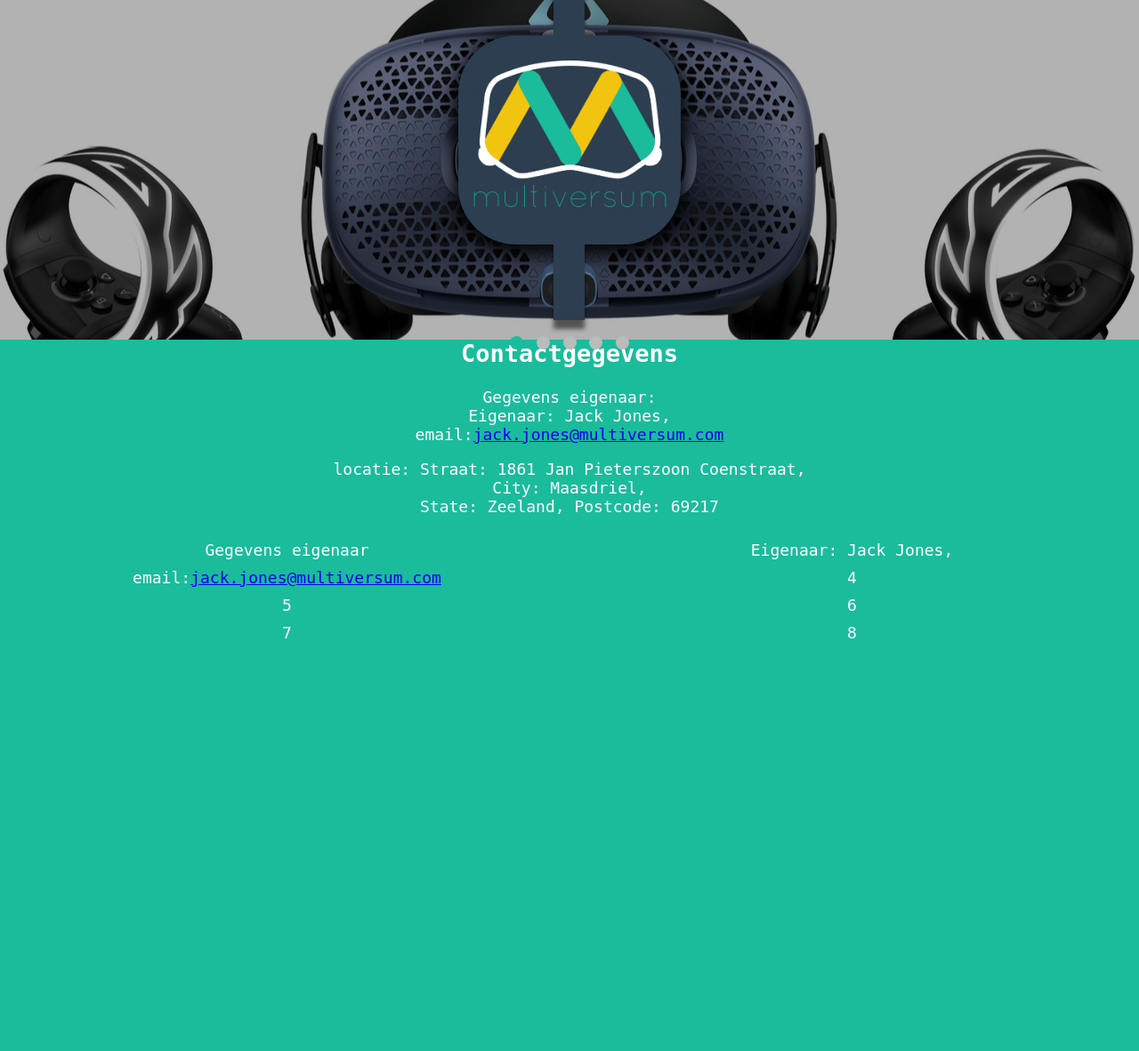
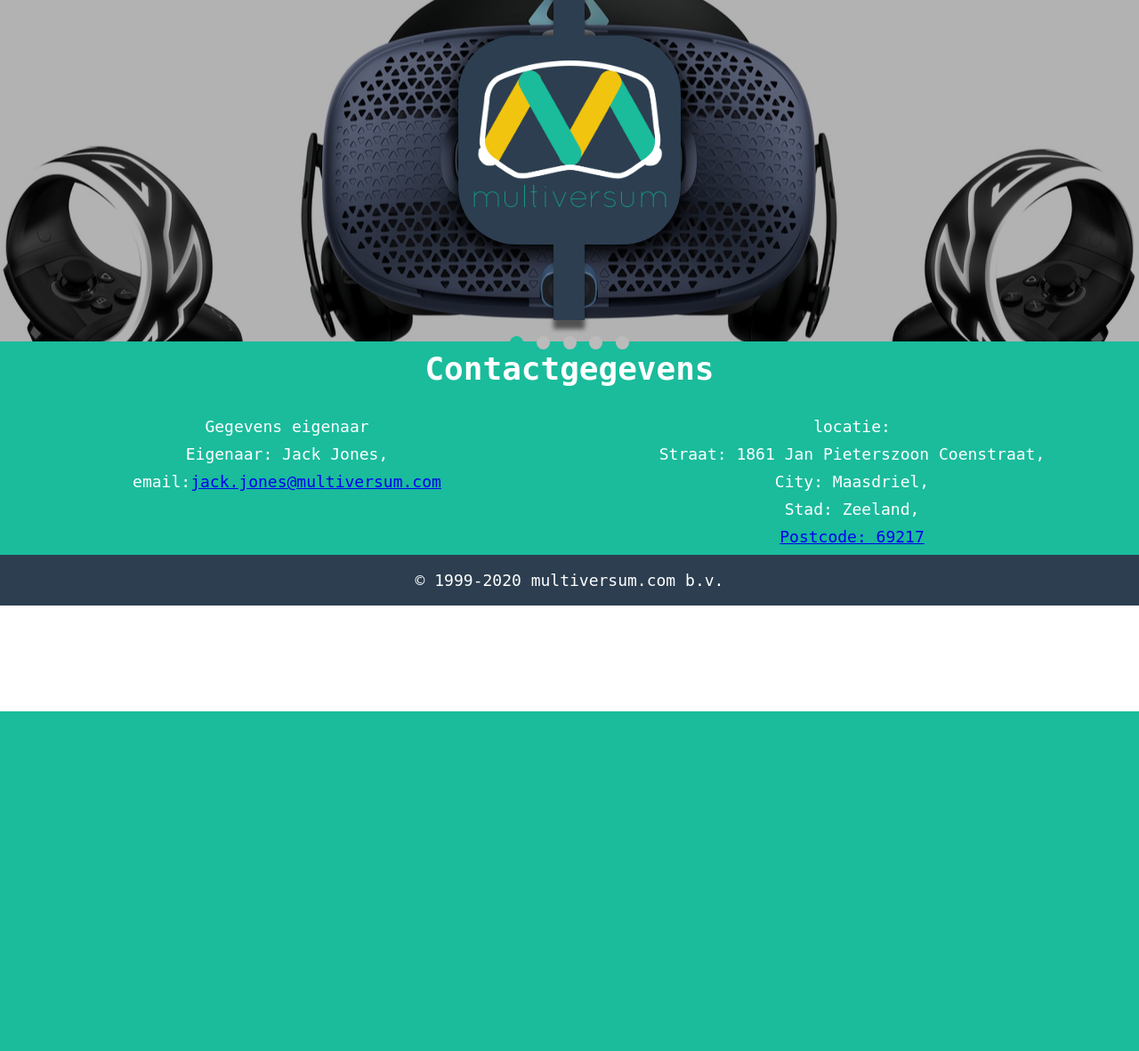
Before and after one commit to wesleyvliet/multiversum, a PHP site: template views/Contact.php in a window 1280 px wide. Shown: the whole page at 89% size. After the commit the page ends 800 px from the top, so only its background shows below. Run offline with PHP 8.4, Linux system fonts and the light colour scheme; the template is opened without the code that fills it, so the values that code supplies are empty.

Commit message:
update contact

```diff
--- a/views/Contact.php
+++ b/views/Contact.php
@@ -1,32 +1,21 @@
 
     <span>
-    <div class="wrapper">
-        <h2 id="title">Contactgegevens</h2>
-        <p id="info1">
-        Gegevens eigenaar: <br>
-        Eigenaar: Jack Jones, <br>
-        email:<a href="mailto:jack.jones@multiversum.com">jack.jones@multiversum.com</a>
-        </p>
-        <p id="info2">
-        locatie:
-        Straat: 1861 Jan Pieterszoon Coenstraat, <br>
-        City: Maasdriel, <br>
-        State: Zeeland,
-        Postcode: 69217
-
+        <h1>Contactgegevens</h1>
         <div class="grid-container">
         <div class="item1">Gegevens eigenaar</div>
-        <div class="item2">Eigenaar: Jack Jones,</div>
-        <div class="item3">email:<a href="mailto:jack.jones@multiversum.com">jack.jones@multiversum.com</a></div>
-        <div class="item4">4</div>
-        <div class="item5">5</div>
-        <div class="item6">6</div>
-        <div class="item7">7</div>
-        <div class="item8">8</div>
+        <div class="item2"> locatie:</div>
+        <div class="item3">Eigenaar: Jack Jones,</div>
+        <div class="item4">Straat: 1861 Jan Pieterszoon Coenstraat,</div>
+        <div class="item5">email:<a href="mailto:jack.jones@multiversum.com">jack.jones@multiversum.com</a></div>
+        <div class="item6">City: Maasdriel,</div>
+        <div class="item7"></div>
+        <div class="item8"> Stad: Zeeland,</div>
+            <div class="item7"></div>
+            <a href="./libraries/img/location.png">
+        <div class="item8"> Postcode: 69217</div></a>
         </div>
+    </div>
 
-        </p>
-    </div>
     </body>
     </span>
     <footer>
--- a/views/css/contact.css
+++ b/views/css/contact.css
@@ -1,3 +1,8 @@
+body {
+    margin: 0px;
+    padding: 0px;
+}
+
 .grid-container {
     display: grid;
     grid-template-columns: 1fr 1fr;
```
